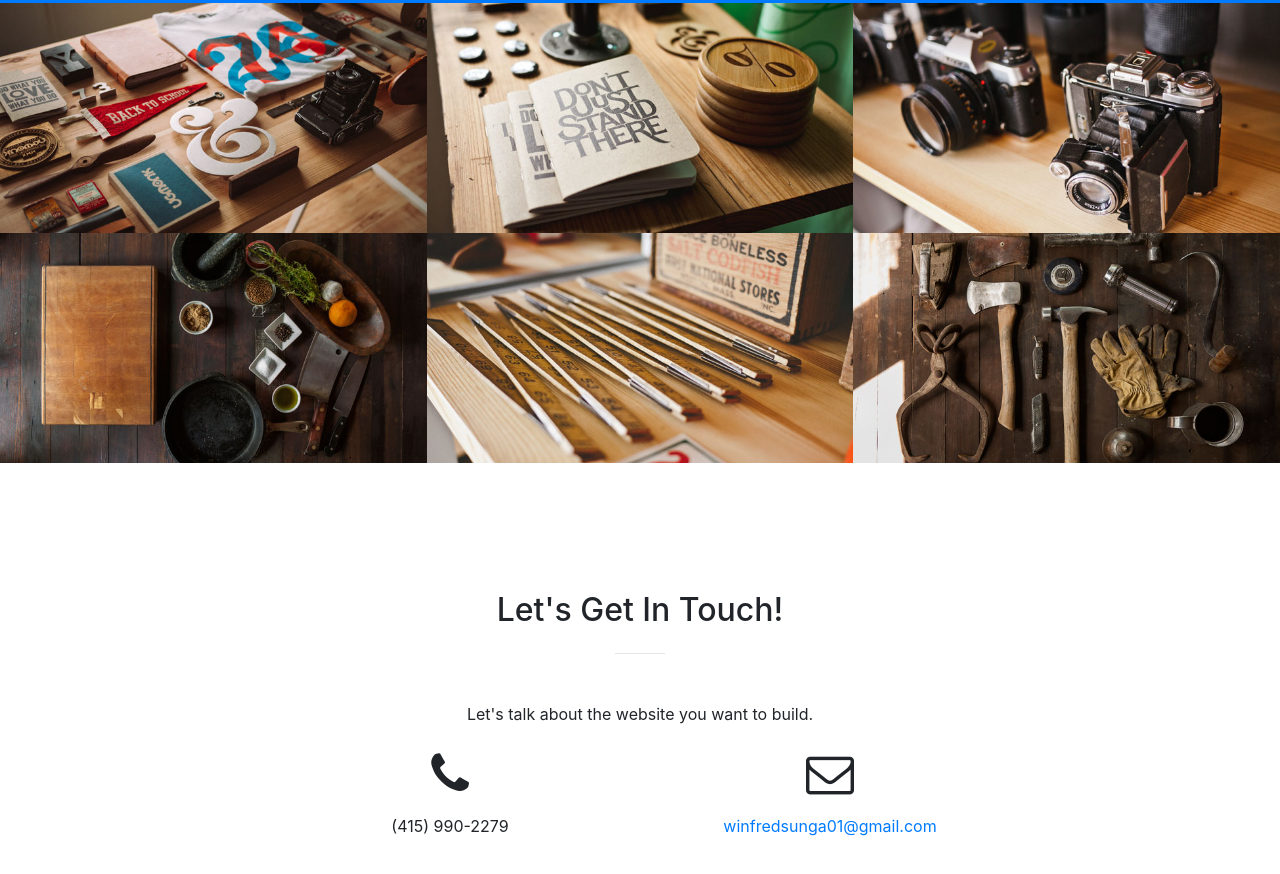
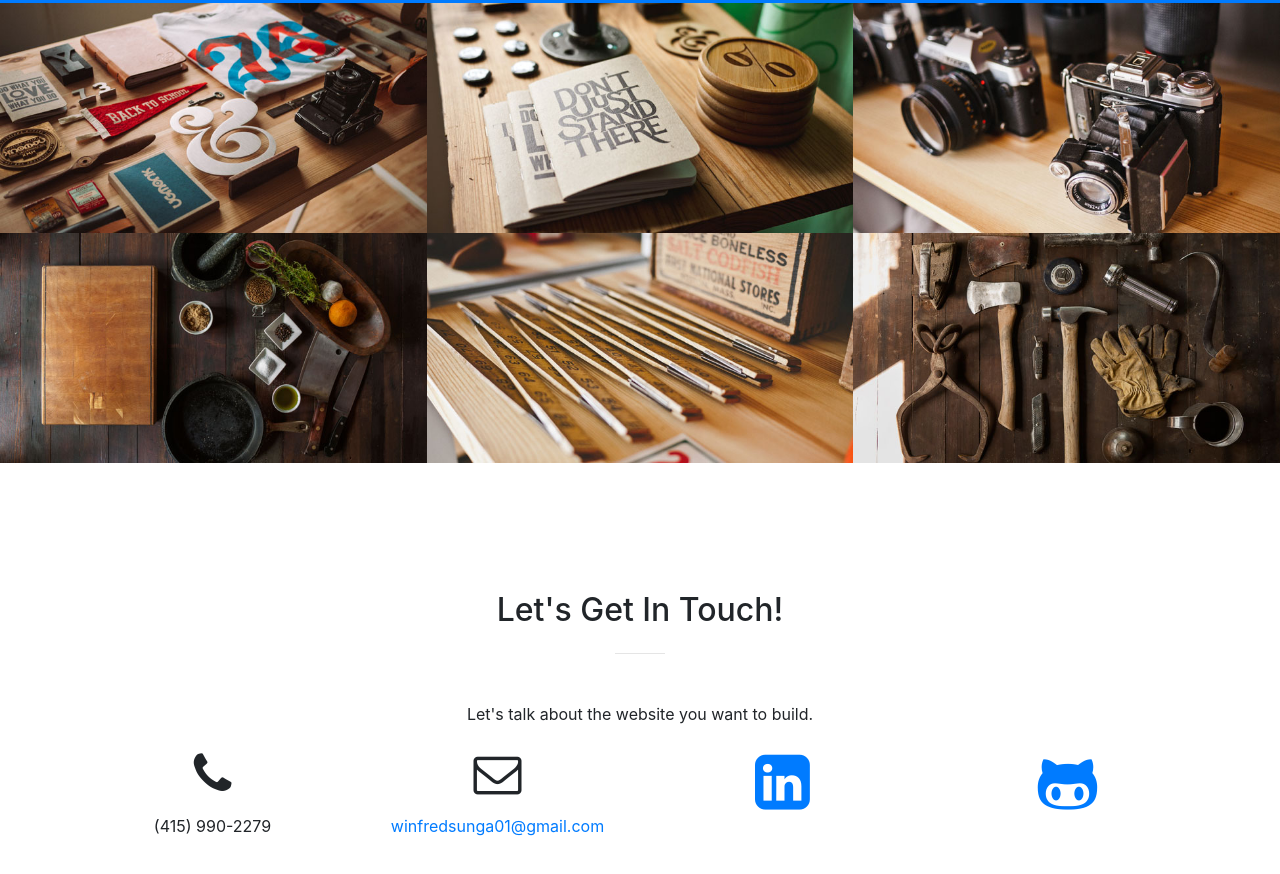
Before and after one commit to winfredSunga-jw0226/winfredSunga-jw0226.github.io, a website with bundled scripts: page index.html in a window 1280 px wide. Shown: the part 1394-2268 px from the top of the page. Built offline with nearby package versions, Linux system fonts and the light colour scheme.

Commit message:
added social media to contact section

```diff
--- a/index.html
+++ b/index.html
@@ -194,15 +194,25 @@
         </div>
         <br>
         <div class="row">
-          <div class="col-lg-4 ml-auto text-center">
+          <div class="col-lg-3 text-center">
             <i class="fa fa-phone fa-3x mb-3 sr-contact"></i>
             <p>(415) 990-2279</p>
           </div>
-          <div class="col-lg-4 mr-auto text-center">
+          <div class="col-lg-3 text-center">
             <i class="fa fa-envelope-o fa-3x mb-3 sr-contact"></i>
             <p>
               <a href="mailto:winfredsunga01@gmail.com">winfredsunga01@gmail.com</a>
             </p>
+          </div>
+          <div class="col-lg-3 text-center">
+            <a href="https://www.linkedin.com/in/winfred-sunga/" target="_blank">
+              <i class="fa fa-linkedin-square fa-4x" aria-hidden="true"></i>
+            </a>
+          </div>
+          <div class="col-lg-3 text-center">
+            <a href="https://github.com/winfredSunga-jw0226" target="_blank">
+              <i class="fa fa-github-alt fa-4x" aria-hidden="true"></i>
+            </a>
           </div>
         </div>
       </div>
```
